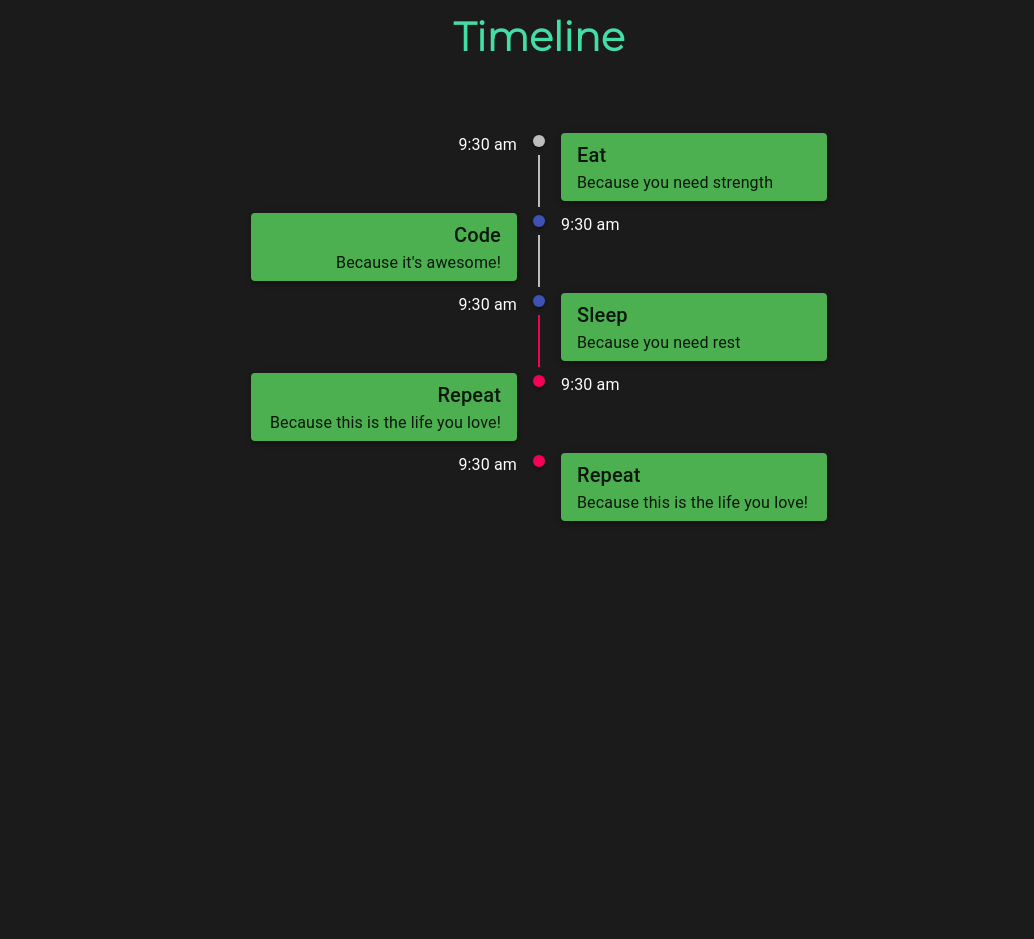
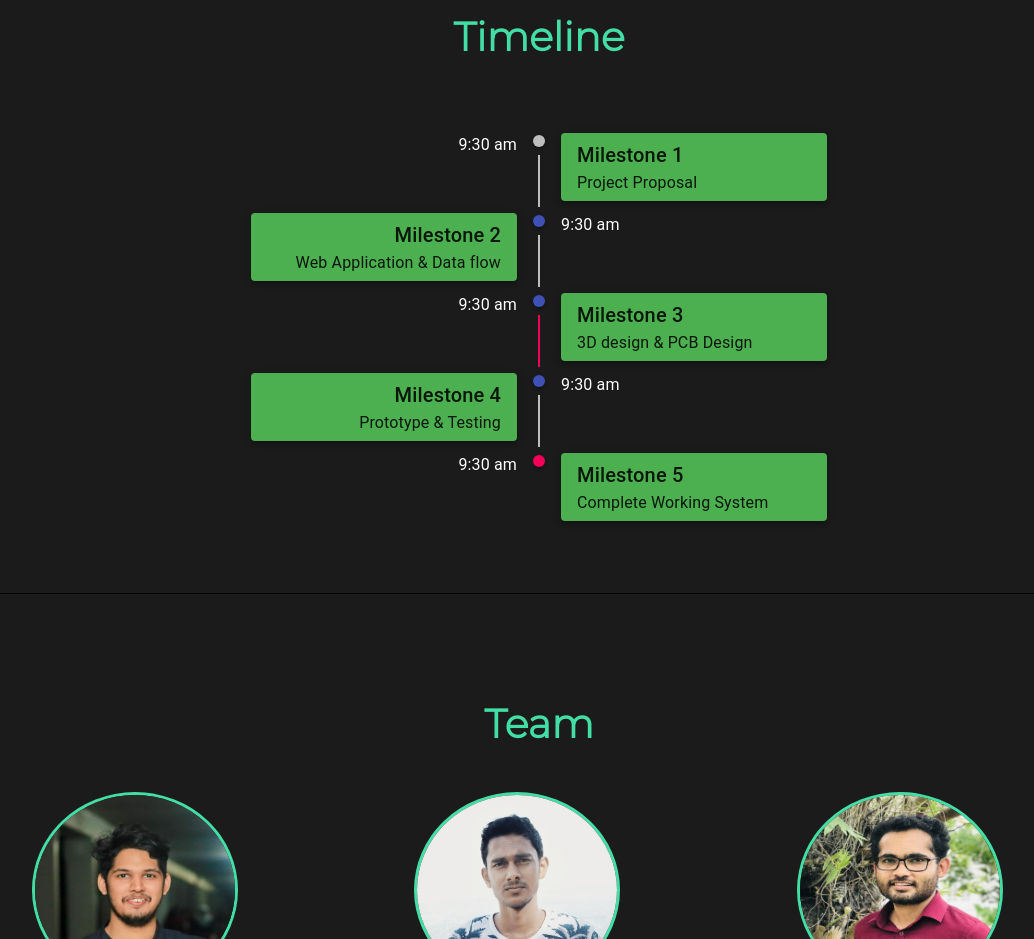
Before and after one commit to cepdnaclk/e17-3yp-Landmine-Detector, a React (Create React App) app in the folder website/: page / in a window 1280 px wide. Shown: the part 7300-8239 px from the top of the page, without its empty margins (101-1135 px from the left). Built offline with nearby package versions, Linux system fonts and the light colour scheme.

Commit message:
small_web_update

```diff
--- a/website/src/components/navbar-styles.css
+++ b/website/src/components/navbar-styles.css
@@ -71,7 +71,6 @@ a:hover {
 
 .sd-area,
 .team-area,
-.time-area,
 .budget-area {
   position: relative;
   /* display: flex; */
@@ -107,3 +106,15 @@ a:hover {
   height: 1500px;
   padding-top: 70px;
 }
+
+.time-area{
+  position:relative;
+  /* display: flex; */
+  justify-content: space-around;
+  align-items: center;
+  flex-wrap: wrap;
+  flex-direction: row;
+  width: 100%;
+  height: 600px;
+  padding-top: 70px;
+}
--- a/website/src/pages/Timeline_LM/Timeline_LM.js
+++ b/website/src/pages/Timeline_LM/Timeline_LM.js
@@ -63,12 +63,13 @@ function Timeline_LM() {
         <TimelineContent>
           <Paper elevation={3} className={classes.paper}>
             <Typography variant="h6" component="h1">
-              Eat
+              Milestone 1
             </Typography>
-            <Typography>Because you need strength</Typography>
+            <Typography>Project Proposal</Typography>
           </Paper>
         </TimelineContent>
       </TimelineItem>
+
       <TimelineItem>
         <TimelineOppositeContent>
         <WhiteTextTypography>
@@ -84,12 +85,13 @@ function Timeline_LM() {
         <TimelineContent>
           <Paper elevation={3} className={classes.paper}>
             <Typography variant="h6" component="h1">
-              Code
+            Milestone 2
             </Typography>
-            <Typography>Because it&apos;s awesome!</Typography>
+            <Typography>Web Application & Data flow </Typography>
           </Paper>
         </TimelineContent>
       </TimelineItem>
+
       <TimelineItem>
         <TimelineOppositeContent>
           <WhiteTextTypography>
@@ -105,12 +107,35 @@ function Timeline_LM() {
         <TimelineContent>
           <Paper elevation={3} className={classes.paper}>
             <Typography variant="h6" component="h1">
-              Sleep
+            Milestone 3
             </Typography>
-            <Typography>Because you need rest</Typography>
+            <Typography>3D design & PCB Design</Typography>
           </Paper>
         </TimelineContent>
       </TimelineItem>
+
+      <TimelineItem>
+        <TimelineOppositeContent>
+        <WhiteTextTypography>
+            9:30 am
+          </WhiteTextTypography>
+        </TimelineOppositeContent>
+        <TimelineSeparator>
+          <TimelineDot color="primary">
+            {/* <LaptopMacIcon /> */}
+          </TimelineDot>
+          <TimelineConnector />
+        </TimelineSeparator>
+        <TimelineContent>
+          <Paper elevation={3} className={classes.paper}>
+            <Typography variant="h6" component="h1">
+            Milestone 4
+            </Typography>
+            <Typography>Prototype & Testing</Typography>
+          </Paper>
+        </TimelineContent>
+      </TimelineItem>
+
       <TimelineItem>
         <TimelineOppositeContent>
           <WhiteTextTypography>
@@ -124,32 +149,16 @@ function Timeline_LM() {
         <TimelineContent>
           <Paper elevation={3} className={classes.paper}>
             <Typography variant="h6" component="h1">
-              Repeat
+            Milestone 5
             </Typography>
-            <Typography>Because this is the life you love!</Typography>
+            <Typography>Complete Working System</Typography>
           </Paper>
         </TimelineContent>
       </TimelineItem>
-      <TimelineItem>
-          <TimelineOppositeContent>
-            <WhiteTextTypography>
-              9:30 am
-            </WhiteTextTypography>
-          </TimelineOppositeContent>
-          <TimelineSeparator>
-            <TimelineDot color="secondary">
-            </TimelineDot>
-          </TimelineSeparator>
-          <TimelineContent>
-            <Paper elevation={3} className={classes.paper}>
-              <Typography variant="h6" component="h1">
-                Repeat
-              </Typography>
-              <Typography>Because this is the life you love!</Typography>
-            </Paper>
-          </TimelineContent>
-        </TimelineItem>
-      </Timeline>
+
+
+
+    </Timeline>
     </div>
   );
 }
```
